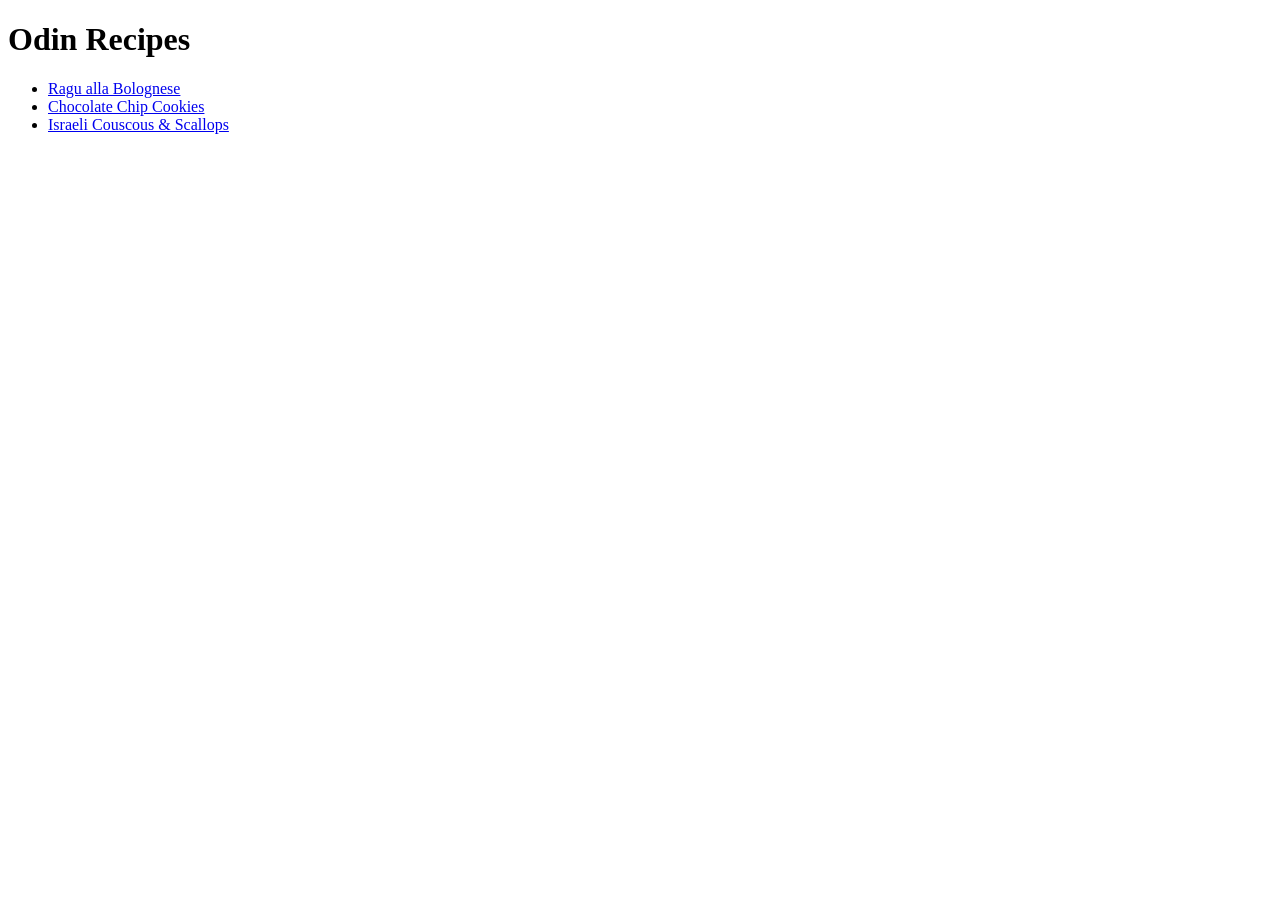
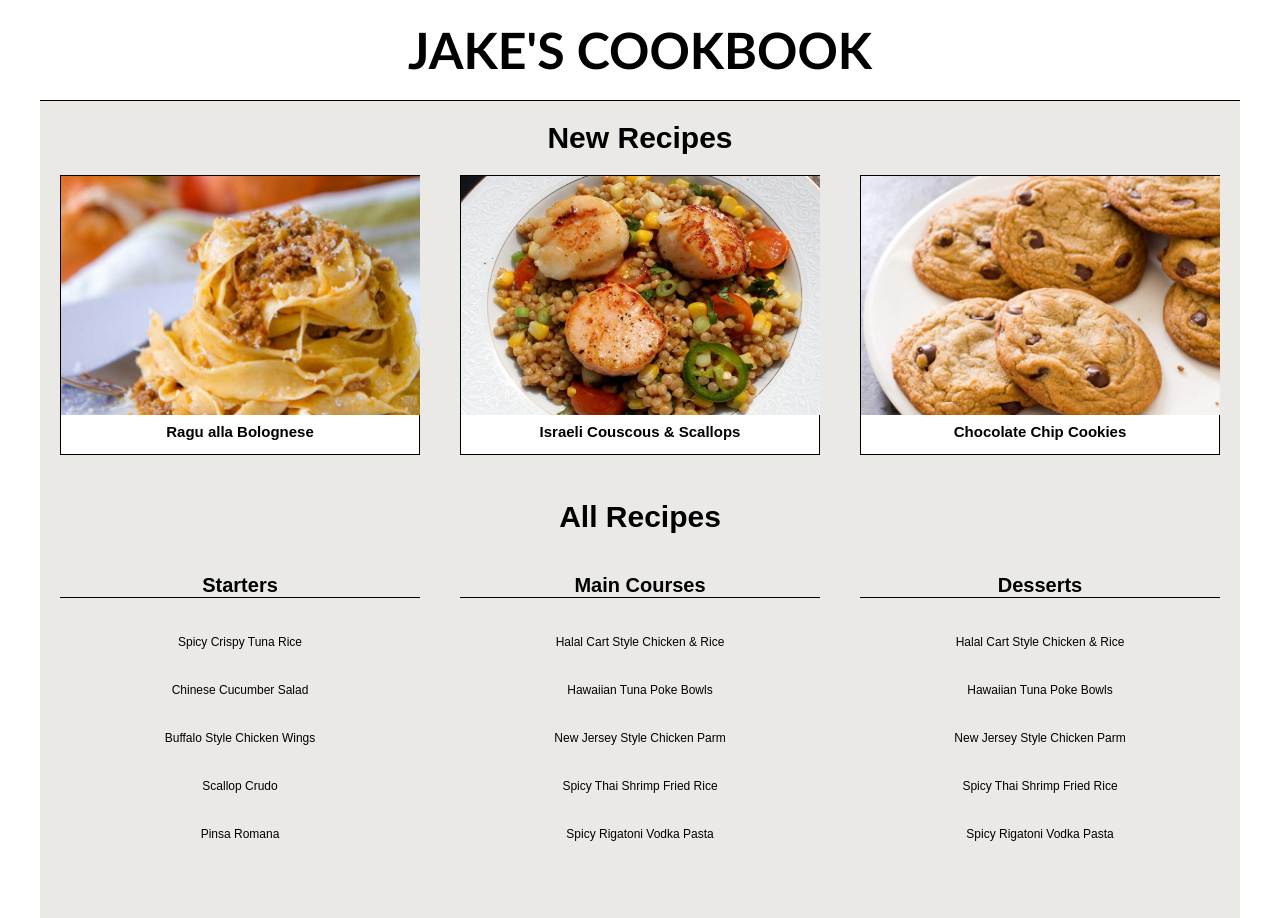
Before and after one commit to shainey1/odin-recipes, a plain HTML site: page index.html in a window 1280 px wide. Before the commit the page ends 800 px from the top, so only its background shows below. Drawn offline with Linux system fonts and the light colour scheme.

Commit message:
Create style.css and update index.html
Updated index.html with newly created style.css
file to improve look of recipe site.
Changes to be committed:
modified:   index.html
new file:   style.css

```diff
--- a/index.html
+++ b/index.html
@@ -3,13 +3,65 @@
     <head>
         <meta charset ="UTF-8">
         <Title>Odin Recipes</Title>
+        <link rel="stylesheet" href="./style.css">
     </head>
     <body>
-        <h1>Odin Recipes</h1>
-        <ul>
-        <li><a href="./recipes/ragu.html">Ragu alla Bolognese</a></li>
-        <li><a href="./recipes/chocolate-chip-cookies.html">Chocolate Chip Cookies</a></li>
-        <li><a href="./recipes/israeli-scallops.html">Israeli Couscous & Scallops</a></li>
-        </ul>
+        <h1 class="home-h1">Jake's Cookbook</h1>
+        <div class="background-styling">
+        <div class="new-recipes">
+        <div class="new-recipes-title">
+            <h2>New Recipes</h2>
+        </div>
+        <div class="new-recipe-1">
+            <a href="./recipes/ragu.html">
+            <img src="./images/ragu-home.png" width="359px" height="auto">
+            <div class="recipe-title">Ragu alla Bolognese</div>
+            </a>
+        </div>
+        <div class="new-recipe-2">
+            <a href="./recipes/israeli-scallops.html">
+            <img src="./images/couscous-home.png" width="359px" height="auto">
+            <div class="recipe-title">Israeli Couscous & Scallops</div>
+        </div>
+        <div class="new-recipe-3">
+            <a href="./recipes/chocolate-chip-cookies.html">
+            <img src="./images/cookies-home.jpeg" width="359px" height="auto">
+            <div class="recipe-title">Chocolate Chip Cookies</div>
+            </a>
+        </div>
+        </div>
+        <div>
+            <h2 class="all-recipes-title">All Recipes</h2>
+        </div>
+        <div class="all-recipes starters-block">
+            <h3>Starters</h3>
+            <ul>
+                    <li><a href></a>Spicy Crispy Tuna Rice</li>
+                    <li><a href></a>Chinese Cucumber Salad</li>
+                    <li><a href></a>Buffalo Style Chicken Wings</li>
+                    <li><a href></a>Scallop Crudo</li>
+                    <li><a href></a>Pinsa Romana</li>
+            </ul>
+        </div>
+        <div class="all-recipes mains-block">
+            <h3>Main Courses</h3>
+            <ul>
+                    <li><a href></a>Halal Cart Style Chicken & Rice</li>
+                    <li><a href></a>Hawaiian Tuna Poke Bowls</li>
+                    <li><a href></a>New Jersey Style Chicken Parm</li>
+                    <li><a href></a>Spicy Thai Shrimp Fried Rice</li>
+                    <li><a href></a>Spicy Rigatoni Vodka Pasta</li>
+                </ul>
+            </div>
+            <div class="all-recipes desserts-block">
+                <h3>Desserts</h3>
+                <ul>
+                    <li><a href></a>Halal Cart Style Chicken & Rice</li>
+                    <li><a href></a>Hawaiian Tuna Poke Bowls</li>
+                    <li><a href></a>New Jersey Style Chicken Parm</li>
+                    <li><a href></a>Spicy Thai Shrimp Fried Rice</li>
+                    <li><a href></a>Spicy Rigatoni Vodka Pasta</li>
+            </div>
+        </div>
     </body>
 </html>
--- /dev/null
+++ b/style.css
@@ -0,0 +1,180 @@
+* {
+    box-sizing: border-box;
+    margin: 0px;
+    padding: 0px;
+}
+
+body {
+    background-color: white;
+    font-family: 'Futura', sans-serif;
+
+}
+
+.background-styling {
+    background-color: #eae9e5;
+    width: 1200px;
+    padding-bottom: 60px;
+    margin: 0 auto;
+    font-size: 0;
+}
+
+h1 {
+    text-align: center;
+    padding-top: 20px;
+    padding-bottom: 20px;
+    font-size: 50px;
+    font-family: 'Gill Sans', 'Arial', sans-serif;
+    text-transform: uppercase;
+
+}
+
+.new-recipe-1,
+.new-recipe-2,
+.new-recipe-3 {
+    text-align: center;
+    font-size: 15px;
+    background-color: white;
+    height: 280px;
+    width: 360px;
+    display: inline-block;
+    border: 0.5px solid black;
+
+}
+
+.new-recipe-1 {
+    margin: 0 10px 0 20px;
+}
+
+.new-recipe-2 {
+    margin: 0 30px;
+}
+
+.new-recipe-3 {
+    margin: 0 20px 0 10px;
+
+}
+
+.new-recipes-title {
+    text-align: center;
+    font-size: 30px;
+    margin-top: 20px;
+    margin-bottom: 20px;
+}
+
+h2 {
+    font-size: 30px;
+}
+
+.recipe-title {
+    text-align: center;
+    padding: 5px 0px 10px 0px;
+    color: black;
+    font-weight: bold;
+}
+
+a {
+    text-decoration: none;
+}
+
+.new-recipes {
+    height: 380px;
+    border-top: 1px solid black;
+}
+
+h2.all-recipes-title {
+    text-align: center;
+    margin: 20px 0 40px 0;
+
+}
+
+.all-recipes.starters-block,
+.all-recipes.mains-block,
+.all-recipes.desserts-block {
+    display: inline-block;
+    width: 360px;
+}
+
+.starters-block {
+    margin: 0 10px 0 20px;
+}
+
+.mains-block {
+    margin: 0 30px;
+}
+
+.desserts-block {
+    margin: 0 20px 0 10px;
+}
+
+h3 {
+    font-size: 20px;
+    text-align: center;
+    margin-bottom: 20px;
+    border-bottom: 0.5px solid black;
+}
+
+.all-recipes li {
+    list-style: none;
+    text-align: center;
+    font-size: 12px;
+    line-height: 4;
+}
+
+.background-styling.recipe-card {
+    border: 1px solid black;
+}
+
+.recipe-card-image {
+    display: block;
+    margin: 20px auto;
+    height: 300px;
+}
+
+.recipe-card-description {
+    text-align: center;
+    font-size: 12px;
+    font-style: italic;
+    width: 800px;
+    margin-left: auto;
+    margin-right: auto;
+    margin-bottom: 20px;
+}
+
+.recipe-card-ingredients,
+.recipe-card-instructions,
+.recipe-card-notes {
+    text-align: center;
+}
+
+.recipe-card-instructions ol {
+    width: 600px;
+    text-align: left;
+    margin: 0 auto;
+    padding-left: 40px;
+}
+.recipe-card-ingredients li,
+.recipe-card-notes li {
+    font-size: 15px;
+    margin: 0 auto;
+    line-height: 1.5;
+    text-align: center;
+    list-style: none;
+}
+
+.recipe-card-instructions li {
+    font-size: 15px;
+}
+
+.recipe-card h2 {
+    border-bottom: 0.5px solid black;
+    width: 600px;
+    margin: 0 auto;
+    margin-bottom: 20px;
+    margin-top: 20px;
+}
+
+footer {
+    font-size: 10px;
+    text-align: center;
+    margin-top: 30px;
+}
```
